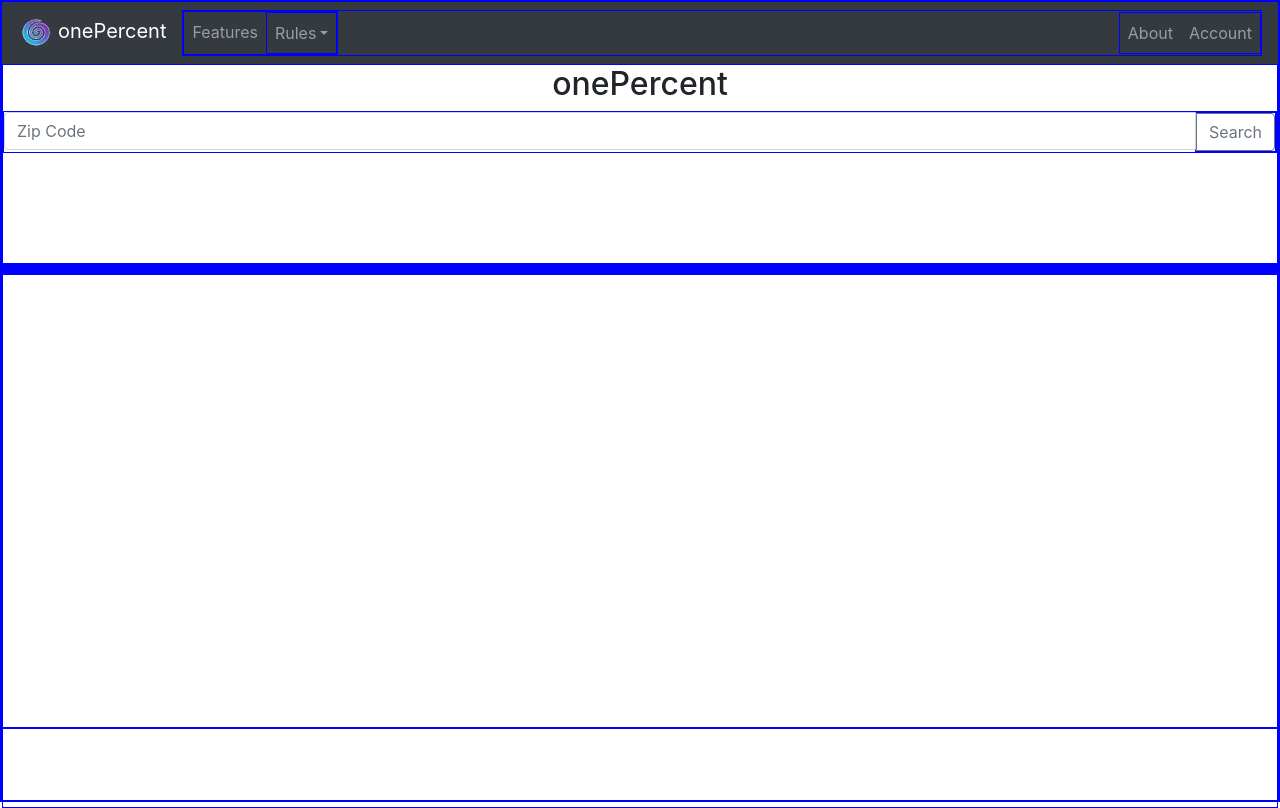
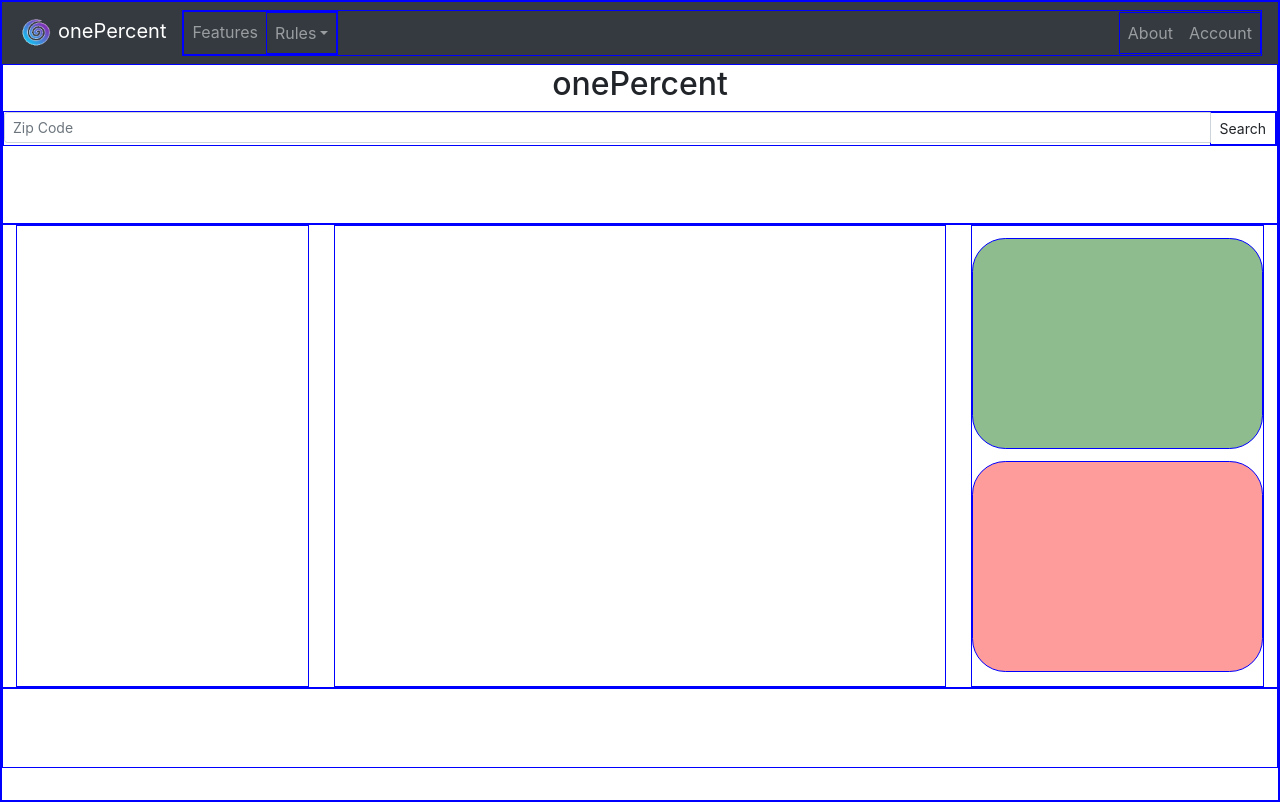
Before and after one commit to reidspeedo/one-percent-rule-react, a React (Create React App) app: page / in a window 1280 px wide. Built offline with nearby package versions, Linux system fonts and the light colour scheme.

Commit message:
more more more

```diff
--- a/src/App.css
+++ b/src/App.css
@@ -1,3 +1,4 @@
+/*Main CSS*/
 html, body {
   height: 100%;
   width: 100%;
@@ -31,21 +32,62 @@ div {
 div[id="root"] {
   min-height: 100%;
 }
+
 div[id="main"] {
   height:100vh;
 }
 
+/*Top*/
 div.top {
   /*padding-top: 50px ;*/
   text-align: center;
-  height: 25vh;
+  height: 20vh;
   width: auto;
 }
+
+/*Middle*/
 
 div.middle {
   height: 58vh;
   width: auto;
 }
+
+div[id="middle"] {
+  float: left;
+  height: 100%;
+  margin-left: 1%;
+  margin-right: 1%;
+}
+
+div.urls {
+  width: 23%;
+}
+
+div[id="cases"] {
+  height: 46%;
+  margin-top: 4%;
+  margin-bottom: 4%;
+  border-radius: 25pt;
+}
+div.best-case {
+  background-color: darkseagreen;
+}
+
+div.worst-case {
+  background-color: #FE9B9B;
+}
+
+div.map {
+  width: 48%;
+}
+div.cases {
+  width: 23%;
+}
+
+
+
+
+
 
 
 div.bottom {
--- a/src/App.js
+++ b/src/App.js
@@ -13,11 +13,11 @@ class onePercent extends React.Component {
                 <ZipCodeInput></ZipCodeInput>
             </div>
             <div class="middle">
-                <div class="urls"></div>
-                <div class="map"></div>
-                <div class="cases">
-                    <div class="best-case"></div>
-                    <div className="worst-case"></div>
+                <div id="middle" class="urls"></div>
+                <div id="middle" class="map"></div>
+                <div id="middle" class="cases">
+                    <div id="cases" class="best-case"></div>
+                    <div id="cases" className="worst-case"></div>
                 </div>
             </div>
             <div class="bottom">
--- a/src/Components/ZipCodeInput.js
+++ b/src/Components/ZipCodeInput.js
@@ -3,11 +3,11 @@ import React, {Component} from 'react';
 class ZipCodeInput extends Component {
     render() {
         return (
-            <div className="input-group mb-3">
+            <div className="input-group input-group-sm mb-3">
                 <input type="text" className="form-control" placeholder="Zip Code"
                        aria-label="Recipient's username" aria-describedby="basic-addon2"></input>
                     <div className="input-group-append">
-                        <button className="btn btn-outline-secondary" type="button">Search</button>
+                        <button className="btn btn-outline-secondary-" type="button">Search</button>
                     </div>
             </div>
         );
```
Also changed, not shown: 1 other file (tests, documents, lock files or other folders).
